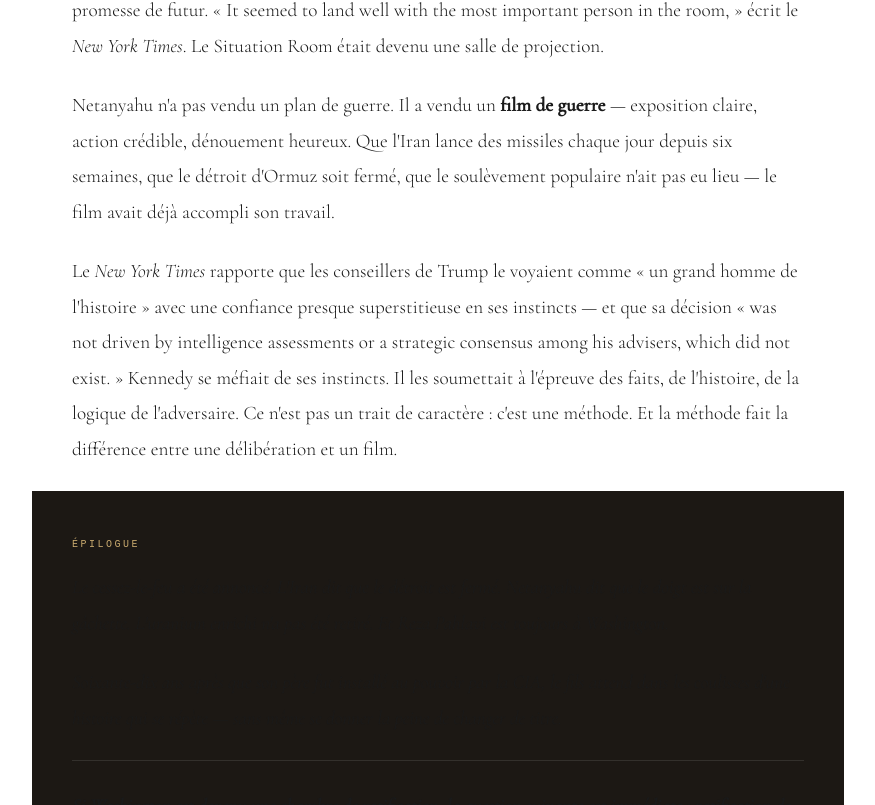
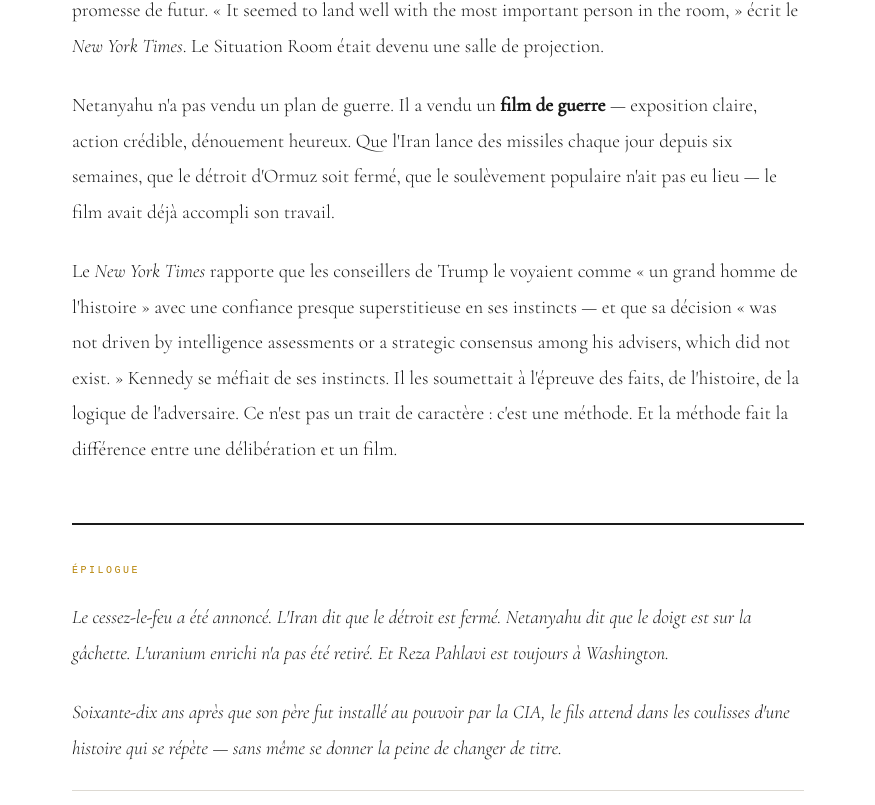
Before and after one commit to SteveMrld/Prisme, a Next.js app: page /grands-formats/chambre-ratification in a window 1280 px wide. Shown: the part 11195-12000 px from the top of the page, without its empty margins (202-1077 px from the left). Built offline with nearby package versions, Linux system fonts and the light colour scheme; no server answers; a web font is replaced by a local one.

Commit message:
Épilogue : fond blanc, texte foncé — simple et lisible

```diff
--- a/app/grands-formats/chambre-ratification/page.tsx
+++ b/app/grands-formats/chambre-ratification/page.tsx
@@ -217,15 +217,15 @@ export default function ChambreRatificationPage() {
         <p>Le <em>New York Times</em> rapporte que les conseillers de Trump le voyaient comme «&nbsp;un grand homme de l&apos;histoire&nbsp;» avec une confiance presque superstitieuse en ses instincts — et que sa décision «&nbsp;was not driven by intelligence assessments or a strategic consensus among his advisers, which did not exist.&nbsp;» Kennedy se méfiait de ses instincts. Il les soumettait à l&apos;épreuve des faits, de l&apos;histoire, de la logique de l&apos;adversaire. Ce n&apos;est pas un trait de caractère&nbsp;: c&apos;est une méthode. Et la méthode fait la différence entre une délibération et un film.</p>
 
         {/* ÉPILOGUE */}
-        <div style={{ background: "#1C1814", color: "#e8e0d0", padding: "48px 40px", margin: "0 -40px" }}>
-          <div style={{ fontFamily: "monospace", fontSize: "10px", letterSpacing: "0.25em", textTransform: "uppercase", color: "#C8A96E", marginBottom: "20px" }}>Épilogue</div>
-          <p style={{ fontFamily: "Georgia, serif", fontSize: "18px", fontStyle: "italic", lineHeight: "1.7", color: "#EDE6DA", marginBottom: "1.4em" }}>
+        <div style={{ borderTop: "2px solid #1a1a1a", paddingTop: "40px", marginTop: "56px" }}>
+          <div style={{ fontFamily: "monospace", fontSize: "10px", letterSpacing: "0.25em", textTransform: "uppercase", color: "#B8860B", marginBottom: "24px" }}>Épilogue</div>
+          <p style={{ fontFamily: "Georgia, serif", fontSize: "18px", fontStyle: "italic", lineHeight: "1.75", color: "#2a2a2a", marginBottom: "1.4em" }}>
             Le cessez-le-feu a été annoncé. L&apos;Iran dit que le détroit est fermé. Netanyahu dit que le doigt est sur la gâchette. L&apos;uranium enrichi n&apos;a pas été retiré. Et Reza Pahlavi est toujours à Washington.
           </p>
-          <p style={{ fontFamily: "Georgia, serif", fontSize: "18px", fontStyle: "italic", lineHeight: "1.7", color: "#EDE6DA", marginBottom: "1.4em" }}>
+          <p style={{ fontFamily: "Georgia, serif", fontSize: "18px", fontStyle: "italic", lineHeight: "1.75", color: "#2a2a2a", marginBottom: "2em" }}>
             Soixante-dix ans après que son père fut installé au pouvoir par la CIA, le fils attend dans les coulisses d&apos;une histoire qui se répète — sans même se donner la peine de changer de titre.
           </p>
-          <p style={{ fontFamily: "Georgia, serif", fontSize: "22px", fontWeight: 700, fontStyle: "italic", lineHeight: "1.5", color: "#FFFFFF", borderTop: "1px solid rgba(255,255,255,0.1)", paddingTop: "28px", marginTop: "28px", marginBottom: 0 }}>
+          <p style={{ fontFamily: "Georgia, serif", fontSize: "21px", fontWeight: 700, fontStyle: "italic", lineHeight: "1.55", color: "#1a1a1a", borderTop: "1px solid #DDD9D2", paddingTop: "28px", marginBottom: 0 }}>
             Si Washington est devenu une chambre de ratification, la question suivante est immédiate&nbsp;: ratification de quoi, et par qui, la prochaine fois&nbsp;?
           </p>
         </div>
```
